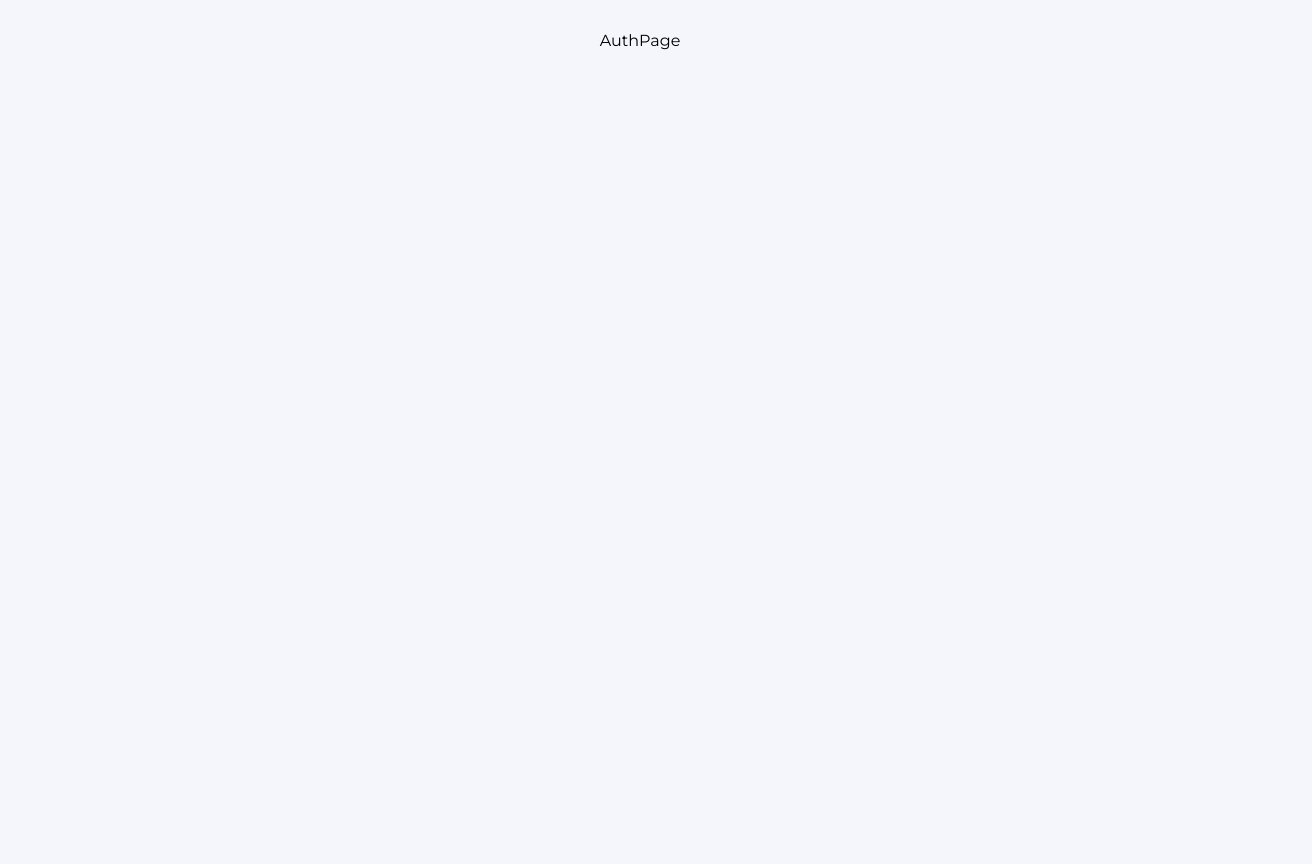
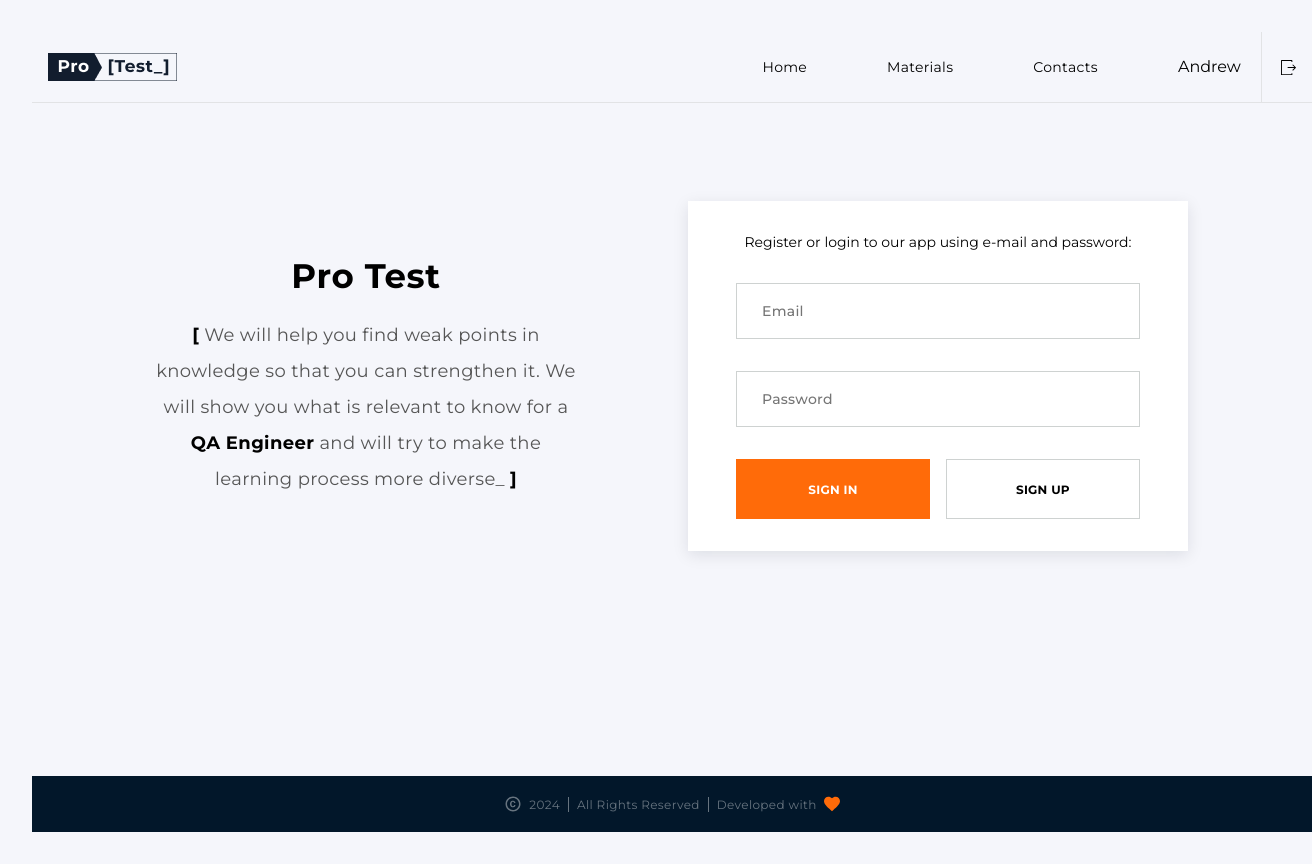
Before and after one commit to kiianskii/qa-testing-pet-project, a React (Vite) app: page /auth in a window 1280 px wide. Shown: the whole page, 1312 px wide, since content can reach past the window. Before the commit the page ends 800 px from the top, so only its background shows below. Built offline with nearby package versions, Linux system fonts and the light colour scheme.

Commit message:
added form and styled auth page

```diff
--- a/src/App.tsx
+++ b/src/App.tsx
@@ -18,8 +18,8 @@ function App() {
           <Route path="test" element={<TestPage />} />
           <Route path="useful-info" element={<MaterialsPage />} />
           <Route path="contacts" element={<ContactsPage />} />
+          <Route path="/auth" element={<AuthPage />} />
         </Route>
-        <Route path="/auth" element={<AuthPage />} />
         <Route path="*" element={<ErrorPage />} />
       </Routes>
     </Suspense>
--- a/src/components/AuthForm/AuthForm.module.css
+++ b/src/components/AuthForm/AuthForm.module.css
@@ -0,0 +1,63 @@
+.form {
+  display: flex;
+  flex-direction: column;
+  /* align-items: center; */
+  max-width: 500px;
+  gap: 32px;
+  padding: 32px 48px;
+
+  background: #fff;
+
+  box-shadow: 0px 4px 15px 0px rgba(2, 23, 42, 0.1);
+
+  p {
+    color: #000;
+    font-size: 14px;
+    font-weight: 400;
+    line-height: normal;
+  }
+}
+
+.input {
+  width: 100%;
+  height: 56px;
+  flex-shrink: 0;
+  border: 1px solid #ced2d1;
+  padding: 20px 25px;
+
+  color: #bbb;
+  font-size: 14px;
+  font-weight: 500;
+  line-height: normal;
+  letter-spacing: 0.28px;
+}
+.button_wrapper {
+  display: flex;
+  gap: 16px;
+}
+
+.button {
+  width: 210px;
+  height: 60px;
+  flex-shrink: 1;
+
+  font-size: 12px;
+  font-style: normal;
+  font-weight: 700;
+  line-height: normal;
+  letter-spacing: 0.24px;
+
+  cursor: pointer;
+}
+
+.btn_in {
+  background: #ff6b09;
+  border: none;
+  color: #fff;
+}
+
+.btn_up {
+  border: 1px solid #ced2d1;
+  background: #fff;
+  color: #000;
+}
--- a/src/components/AuthForm/AuthForm.tsx
+++ b/src/components/AuthForm/AuthForm.tsx
@@ -1,7 +1,75 @@
 import React from "react";
+import s from "./AuthForm.module.css";
 
-const AuthForm = () => {
-  return <div>AuthForm</div>;
+const AuthForm: React.FC = () => {
+  const handleAuth = (event: React.FormEvent<HTMLFormElement>) => {
+    event.preventDefault();
+
+    const formData = new FormData(event.currentTarget); // Отримати FormData з форми
+
+    const email = formData.get("email") as string;
+    const password = formData.get("password") as string;
+
+    const target = event.currentTarget.elements;
+
+    const signInButton = target.namedItem("signIn") as HTMLButtonElement;
+    const signUpButton = target.namedItem("signUp") as HTMLButtonElement;
+
+    if (document.activeElement === signInButton) {
+      console.log(email, password);
+    } else if (document.activeElement === signUpButton) {
+      console.log(email, password);
+    }
+
+    (target.namedItem("email") as HTMLInputElement).value = "";
+    (target.namedItem("password") as HTMLInputElement).value = "";
+  };
+
+  // const handleRegister = async (email,password) => {};
+
+  // const handleLogin = async (email,password) => {};
+
+  return (
+    <div>
+      <form className={s.form} onSubmit={handleAuth}>
+        <p>Register or login to our app using e-mail and password:</p>
+        <div className={s.input_wrapper}>
+          <input
+            className={s.input}
+            type="email"
+            name="email"
+            placeholder="Email"
+            required
+          />
+        </div>
+        <div className={s.input_wrapper}>
+          <input
+            className={s.input}
+            type="password"
+            name="password"
+            placeholder="Password"
+            required
+          />
+        </div>
+        <div className={s.button_wrapper}>
+          <button
+            className={s.button + " " + s.btn_in}
+            type="submit"
+            name="signIn"
+          >
+            SIGN IN
+          </button>
+          <button
+            className={s.button + " " + s.btn_up}
+            type="submit"
+            name="signUp"
+          >
+            SIGN UP
+          </button>
+        </div>
+      </form>
+    </div>
+  );
 };
 
 export default AuthForm;
--- a/src/pages/AuthPage/AuthPage.module.css
+++ b/src/pages/AuthPage/AuthPage.module.css
@@ -0,0 +1,40 @@
+.page {
+  padding: 70px 115px;
+  display: flex;
+  align-items: center;
+  flex-direction: column;
+  justify-content: center;
+  gap: 24px;
+
+  @media screen and (min-width: 1280px) {
+    flex-direction: row;
+    padding: 98px 124px;
+    gap: 112px;
+  }
+}
+
+.title_wrapper {
+  width: 420px;
+}
+
+.title {
+  font-size: 34px;
+  font-weight: 800;
+  line-height: normal;
+  letter-spacing: 0.68px;
+  margin-bottom: 20px;
+}
+
+.desc {
+  color: #555;
+  font-size: 18px;
+  font-style: normal;
+  font-weight: 400;
+  line-height: 36px;
+  letter-spacing: 0.36px;
+}
+
+.text {
+  color: #000;
+  font-weight: 700;
+}
--- a/src/pages/AuthPage/AuthPage.tsx
+++ b/src/pages/AuthPage/AuthPage.tsx
@@ -1,7 +1,23 @@
 import React from "react";
+import AuthForm from "../../components/AuthForm/AuthForm";
+import s from "./AuthPage.module.css";
 
 const AuthPage = () => {
-  return <div>AuthPage</div>;
+  return (
+    <section className={s.page}>
+      <div className={s.title_wrapper}>
+        <h1 className={s.title}>Pro Test</h1>
+        <p className={s.desc}>
+          <span className={s.text}>[</span> We will help you find weak points in
+          knowledge so that you can strengthen it. We will show you what is
+          relevant to know for a <span className={s.text}>QA Engineer</span> and
+          will try to make the learning process more diverse_{" "}
+          <span className={s.text}>]</span>
+        </p>
+      </div>
+      <AuthForm />
+    </section>
+  );
 };
 
 export default AuthPage;
```
